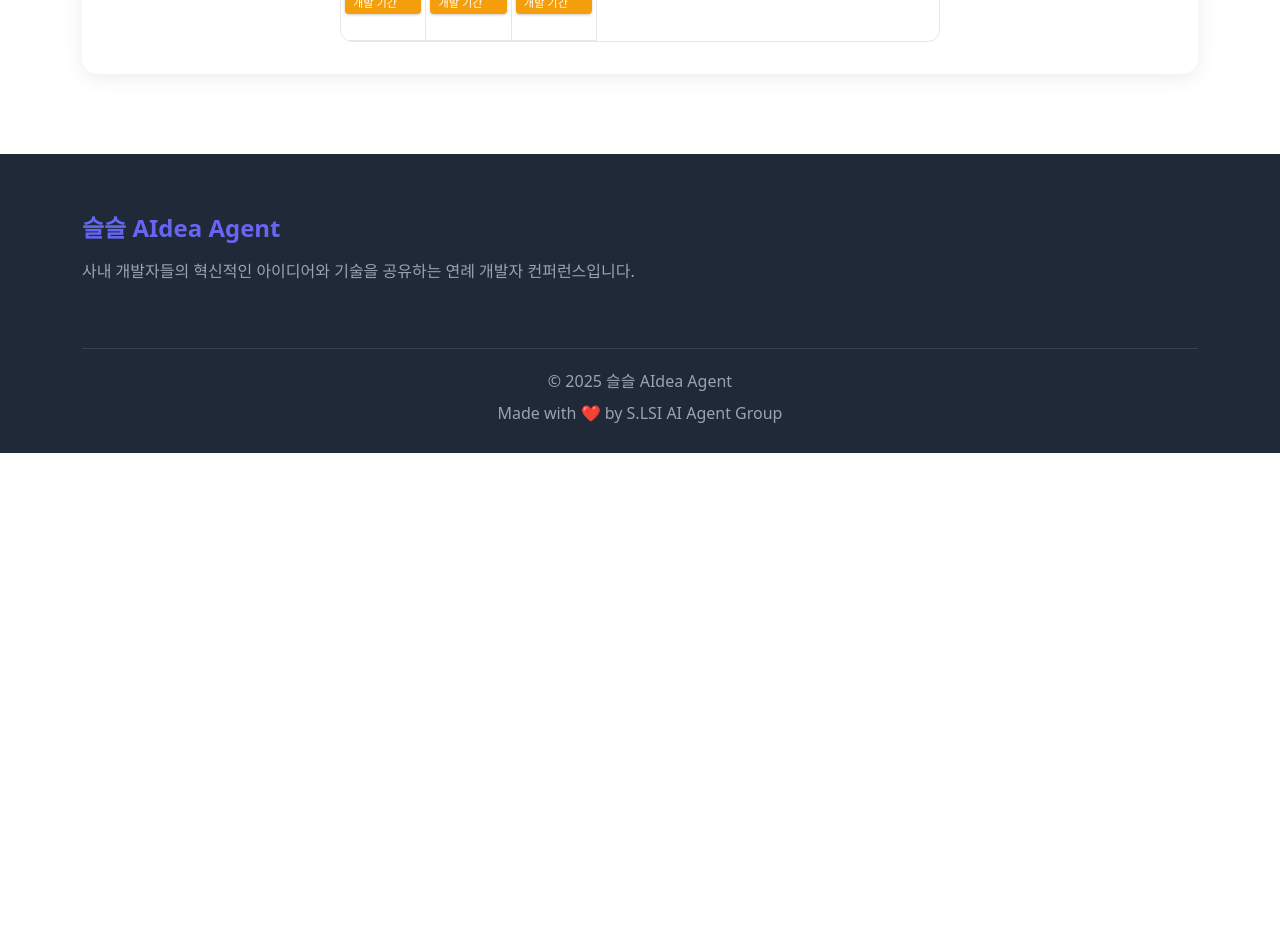
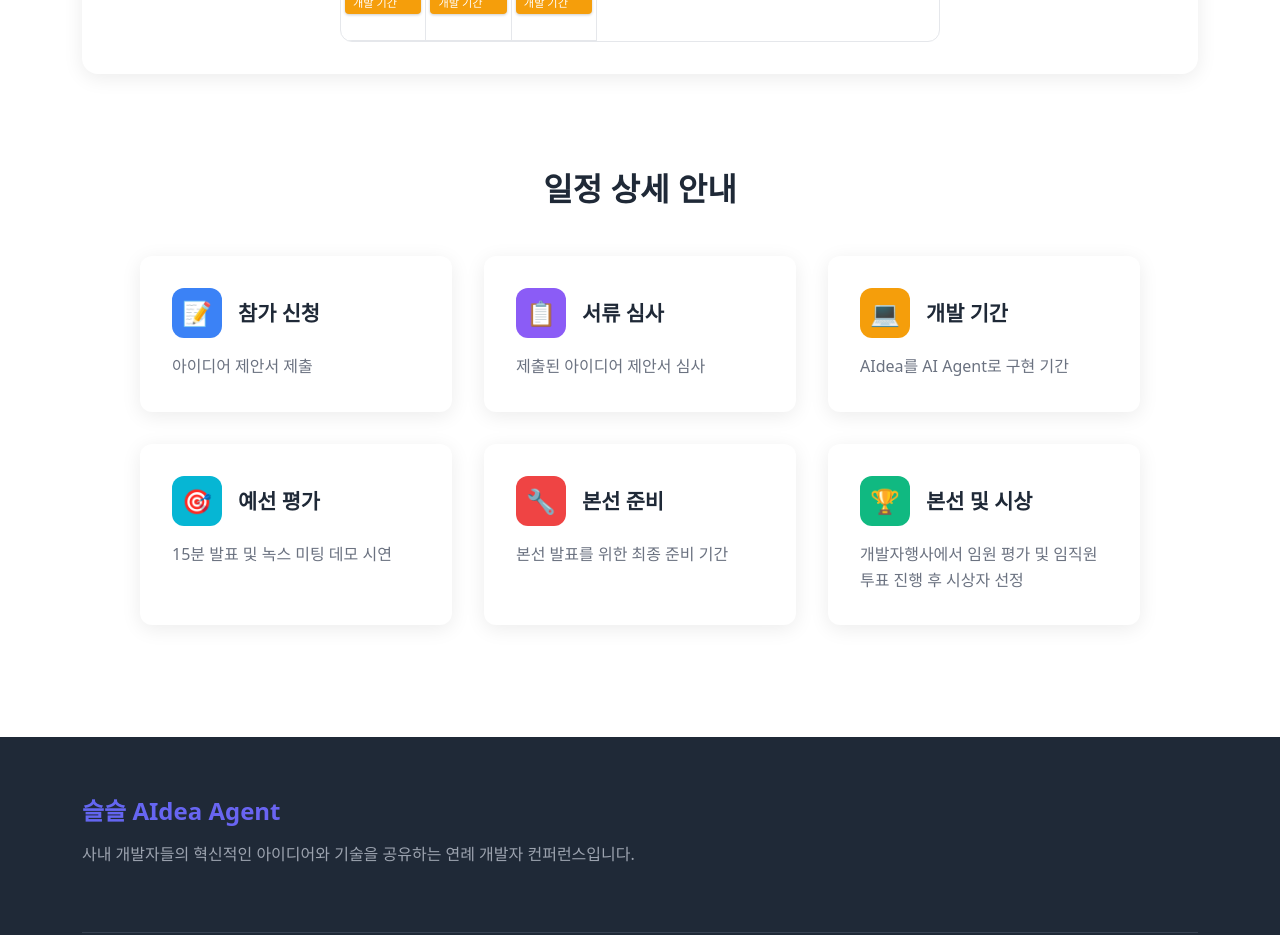
Before and after one commit to JuyoungKimmy-Kim/conference, a React (Create React App) app in the folder frontend/: page /agenda in a window 1280 px wide. Shown: the part 940-1875 px from the top of the page. Before the commit the page ends 1393 px from the top, so only its background shows below. Built offline with nearby package versions, Linux system fonts and the light colour scheme.

Commit message:
modify calendar

```diff
--- a/frontend/src/pages/Agenda.css
+++ b/frontend/src/pages/Agenda.css
@@ -285,6 +285,72 @@
   text-overflow: ellipsis;
 }
 
+/* 일정 설명 섹션 */
+.schedule-description-section {
+  margin-top: 4rem;
+  padding: 2rem 0;
+}
+
+.description-title {
+  font-size: 2rem;
+  font-weight: 700;
+  color: var(--text-dark);
+  margin-bottom: 3rem;
+}
+
+.description-grid {
+  display: grid;
+  grid-template-columns: repeat(auto-fit, minmax(300px, 1fr));
+  gap: 2rem;
+  max-width: 1000px;
+  margin: 0 auto;
+}
+
+.description-item {
+  background: white;
+  border-radius: 12px;
+  padding: 2rem;
+  box-shadow: 0 4px 20px rgba(0, 0, 0, 0.08);
+  transition: transform 0.3s ease, box-shadow 0.3s ease;
+}
+
+.description-item:hover {
+  transform: translateY(-5px);
+  box-shadow: 0 8px 30px rgba(0, 0, 0, 0.12);
+}
+
+.description-header {
+  display: flex;
+  align-items: center;
+  margin-bottom: 1rem;
+}
+
+.description-icon {
+  width: 50px;
+  height: 50px;
+  border-radius: 12px;
+  display: flex;
+  align-items: center;
+  justify-content: center;
+  font-size: 1.5rem;
+  margin-right: 1rem;
+  color: white;
+}
+
+.description-name {
+  font-size: 1.3rem;
+  font-weight: 600;
+  color: var(--text-dark);
+  margin: 0;
+}
+
+.description-text {
+  color: var(--text-light);
+  line-height: 1.6;
+  font-size: 1rem;
+  margin: 0;
+}
+
 @media (max-width: 768px) {
   .agenda-title {
     font-size: 2rem;
@@ -332,4 +398,25 @@
     font-size: 0.6rem;
     padding: 0.2rem 0.4rem;
   }
+
+  .description-grid {
+    grid-template-columns: 1fr;
+    gap: 1.5rem;
+  }
+
+  .description-item {
+    padding: 1.5rem;
+  }
+
+  .description-title {
+    font-size: 1.5rem;
+  }
+
+  .description-name {
+    font-size: 1.1rem;
+  }
+
+  .description-text {
+    font-size: 0.9rem;
+  }
 }
--- a/frontend/src/pages/Agenda.js
+++ b/frontend/src/pages/Agenda.js
@@ -192,6 +192,72 @@ const Agenda = () => {
               </div>
             </div>
           </div>
+
+          {/* 일정 설명 섹션 */}
+          <div className="schedule-description-section">
+            <h3 className="description-title text-center mb-5">일정 상세 안내</h3>
+            <div className="description-grid">
+              <div className="description-item">
+                <div className="description-header">
+                  <div className="description-icon" style={{ backgroundColor: getTypeColor('registration') }}>
+                    📝
+                  </div>
+                  <h4 className="description-name">참가 신청</h4>
+                </div>
+                <p className="description-text">아이디어 제안서 제출</p>
+              </div>
+
+              <div className="description-item">
+                <div className="description-header">
+                  <div className="description-icon" style={{ backgroundColor: getTypeColor('announcement') }}>
+                    📋
+                  </div>
+                  <h4 className="description-name">서류 심사</h4>
+                </div>
+                <p className="description-text">제출된 아이디어 제안서 심사</p>
+              </div>
+
+              <div className="description-item">
+                <div className="description-header">
+                  <div className="description-icon" style={{ backgroundColor: getTypeColor('competition') }}>
+                    💻
+                  </div>
+                  <h4 className="description-name">개발 기간</h4>
+                </div>
+                <p className="description-text">AIdea를 AI Agent로 구현 기간</p>
+              </div>
+
+              <div className="description-item">
+                <div className="description-header">
+                  <div className="description-icon" style={{ backgroundColor: getTypeColor('evaluation') }}>
+                    🎯
+                  </div>
+                  <h4 className="description-name">예선 평가</h4>
+                </div>
+                <p className="description-text">15분 발표 및 녹스 미팅 데모 시연</p>
+              </div>
+
+              <div className="description-item">
+                <div className="description-header">
+                  <div className="description-icon" style={{ backgroundColor: getTypeColor('final') }}>
+                    🔧
+                  </div>
+                  <h4 className="description-name">본선 준비</h4>
+                </div>
+                <p className="description-text">본선 발표를 위한 최종 준비 기간</p>
+              </div>
+
+              <div className="description-item">
+                <div className="description-header">
+                  <div className="description-icon" style={{ backgroundColor: getTypeColor('award') }}>
+                    🏆
+                  </div>
+                  <h4 className="description-name">본선 및 시상</h4>
+                </div>
+                <p className="description-text">개발자행사에서 임원 평가 및 임직원 투표 진행 후 시상자 선정</p>
+              </div>
+            </div>
+          </div>
         </div>
       </div>
     </div>
```
